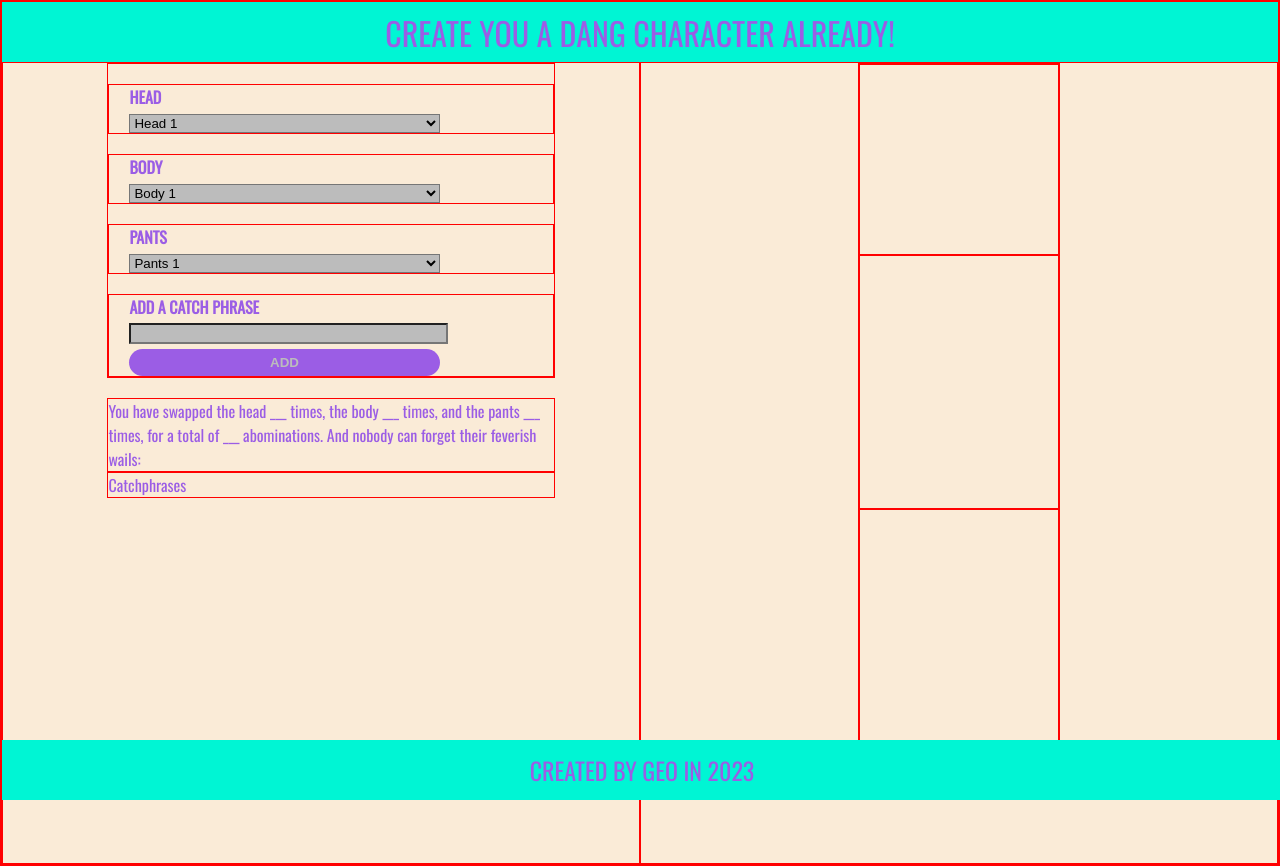
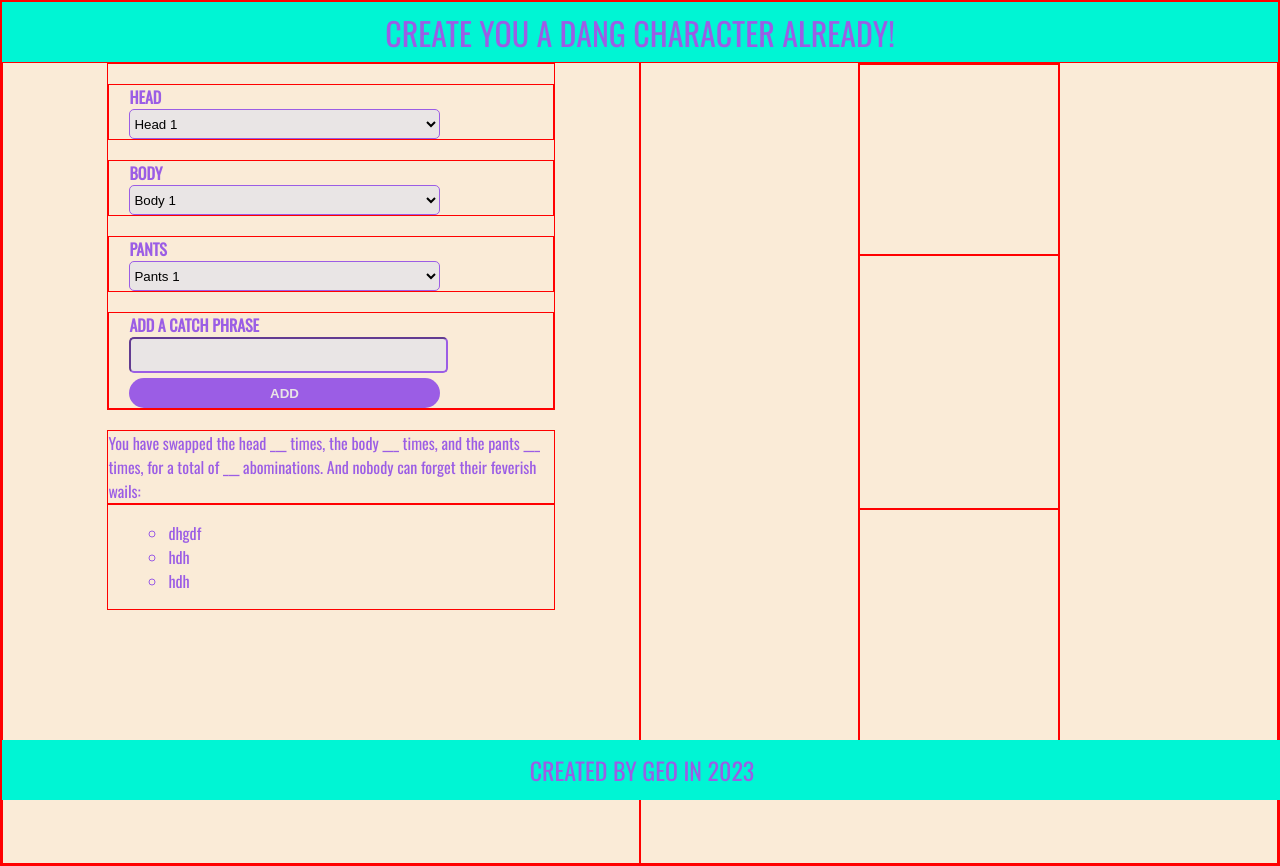
Before and after one commit to GeoSauer/react-character-designer-from-scratch, a React (Create React App) app: page / in a window 1280 px wide. Built offline with nearby package versions, Linux system fonts and the light colour scheme.

Commit message:
add Catchphrase basic styling

```diff
--- a/src/App.css
+++ b/src/App.css
@@ -6,7 +6,7 @@ body {
   --color3: #fee440;
   --color4: #00bbf9;
   --color5: #00f5d4;
-  --color6: rgb(188, 188, 188);
+  --color6: rgb(233, 229, 229);
   --header-height: 60px;
   font-family: 'Oswald', sans-serif;
   background-color: var(--color4);
--- a/src/components/catchphrases/Catchphrases.css
+++ b/src/components/catchphrases/Catchphrases.css
@@ -0,0 +1,7 @@
+.catchphrases {
+}
+
+ul {
+  display: block;
+  list-style-type: circle;
+}
--- a/src/components/catchphrases/Catchphrases.js
+++ b/src/components/catchphrases/Catchphrases.js
@@ -1,7 +1,16 @@
 import React from 'react';
 
 import '../controls/Controls';
+import './Catchphrases.css';
 
 export default function Catchphrases() {
-  return <div className="catchphrases">Catchphrases</div>;
+  return (
+    <div className="catchphrases-container">
+      <ul className="catchphrases">
+        <li>dhgdf</li>
+        <li>hdh</li>
+        <li>hdh</li>
+      </ul>
+    </div>
+  );
 }
--- a/src/components/controls/Controls.css
+++ b/src/components/controls/Controls.css
@@ -5,13 +5,14 @@ button {
   color: var(--color6);
   display: block;
   font-weight: 700;
-  height: 2em;
+  height: 30px;
   margin-top: 5px;
 }
 
 .editor,
 .counter,
 .catchphrases,
+.catchphrases-container,
 button,
 select,
 input,
@@ -27,6 +28,9 @@ label {
 input,
 select {
   background-color: var(--color6);
+  border-color: var(--color1);
+  border-radius: 5px;
+  height: 30px;
 }
 
 label {
```
